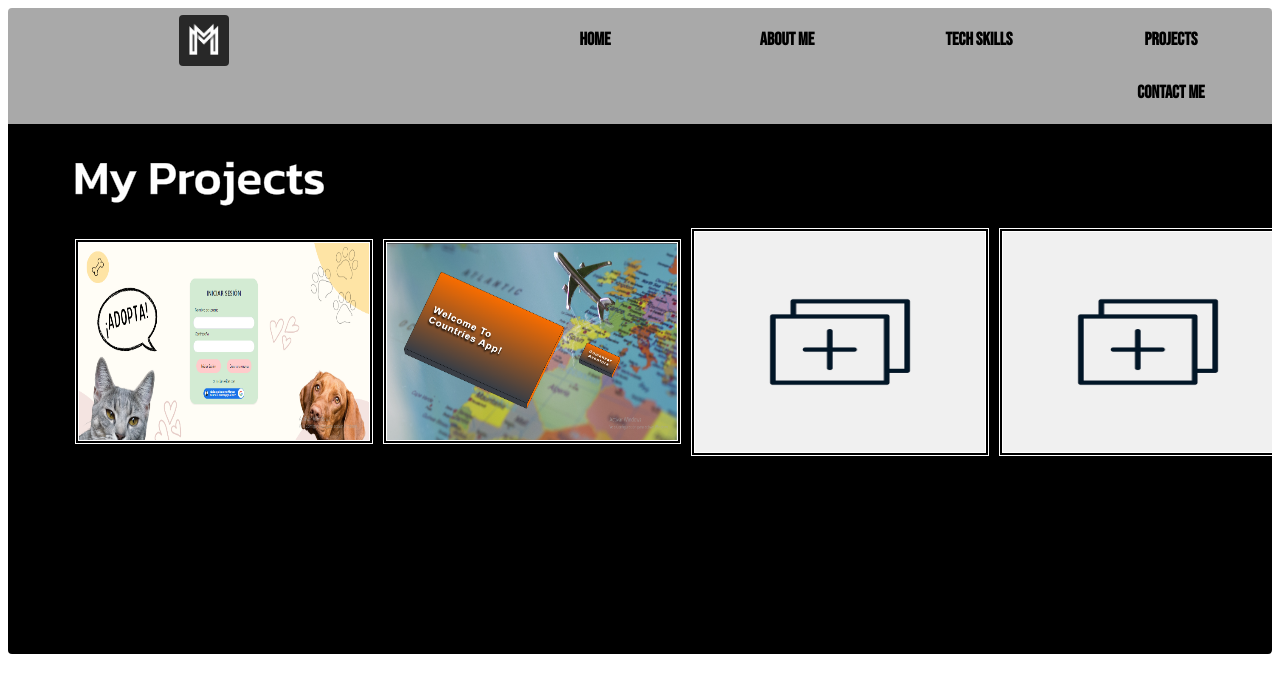
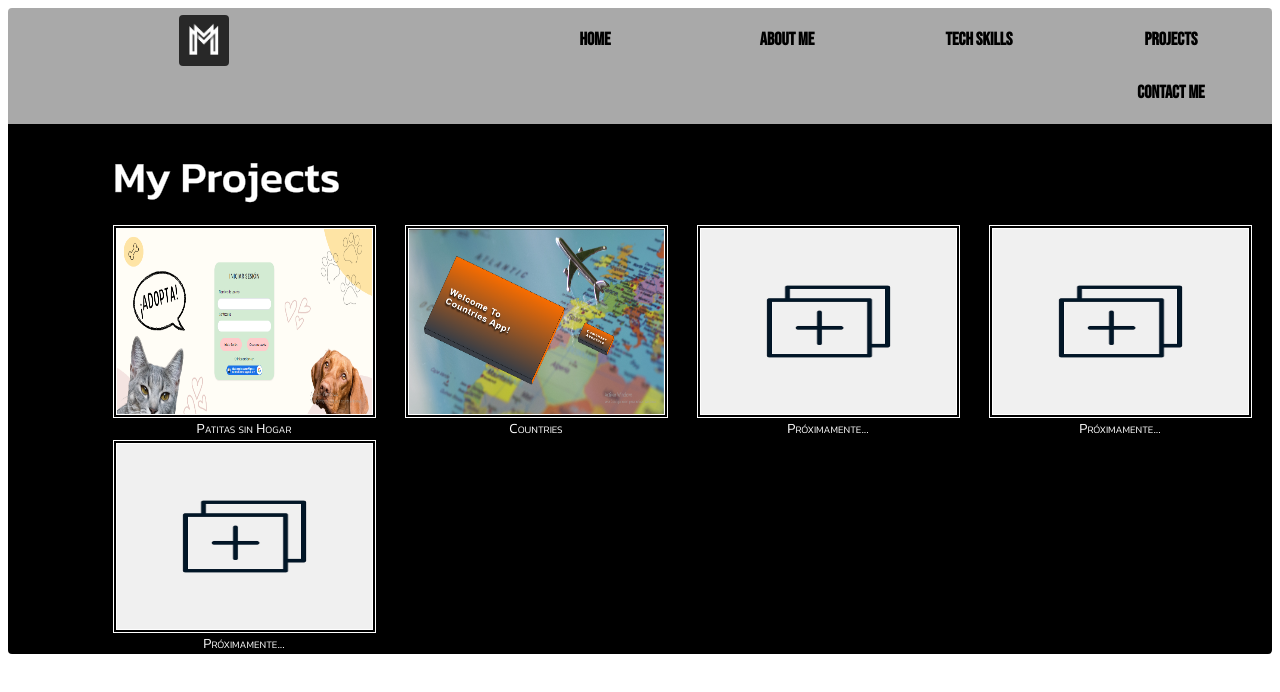
Before and after one commit to MarcosMoreno0912/Portfolio_Marcos, a React (Vite) app in the folder Client/: page / in a window 1280 px wide. Both pictures are taken after a click on the button "Projects". Shown: the top 692 px of the page. Built offline with nearby package versions, Linux system fonts and the light colour scheme.

Commit message:
css projects

```diff
--- a/Client/src/views/Projects/Project.module.css
+++ b/Client/src/views/Projects/Project.module.css
@@ -13,38 +13,47 @@
 	height: 530px;
 }
 
-.containerP .cardP {
+.containerP .imgContainer {
+	display: flex;
+	flex-wrap: wrap;
+	flex-direction: row;
+	height: 430px;
+	width: 1200px;
+	margin-left: 95px;
+}
+
+.containerP .imgContainer .cardP {
 	display: flex;
 	flex-wrap: wrap;
 	flex-direction: column;
 	justify-content: center;
 	align-content: center;
-	margin-top: 30px;
-	margin-right: 800px;
-	height: 205px;
-	width: 275px;
-	margin-left: 535px;
-	margin-bottom: 210px;
+	margin-right: 10px;
+	height: 215px;
+	width: 282px;
 }
 
-.containerP .cardP img {
-	height: 220px;
-	width: 290px;
+.containerP .imgContainer .cardP img {
+	height: 185px;
+	width: 255px;
 	border: 4px double white;
-	margin-left: 10px;
 }
 
-.cardP img:hover {
+.containerP .imgContainer .cardP img:hover {
 	transform: scale(1.3);
 	transition: transform 0.3s ease;
 	cursor: pointer;
 }
 
 .containerP .title {
-	height: 100px;
+	display: flex;
+	flex-wrap: wrap;
+	flex-direction: column;
+	justify-content: center;
+	height: 80px;
 	width: 400px;
-	margin-right: 850px;
-	margin-left: 65px;
+	margin-left: 105px;
+	margin-bottom: 10px;
 }
 
 .containerP .title h1 {
@@ -55,9 +64,21 @@
 	align-content: flex-start;
 	color: white;
 	font-family: 'Kanit', sans-serif;
-	font-size: 3em;
+	font-size: 2.7em;
 	font-weight: 500;
 	margin-right: 1030px;
-	height: 70px;
-	width: 300px;
+	height: 60px;
+	width: 290px;
 }
+
+.containerP .imgContainer .cardP span {
+	display: flex;
+	flex-wrap: wrap;
+	flex-direction: column;
+	align-items: center;
+	color: white;
+	font-family: 'Kanit', sans-serif;
+	font-weight: 300;
+	font-size: 14px;
+	font-variant: small-caps;
+}
--- a/Client/src/views/Projects/Projects.jsx
+++ b/Client/src/views/Projects/Projects.jsx
@@ -3,6 +3,9 @@ import style from './Project.module.css';
 
 const Projects = () => {
 
+	const handleProjectClick = (url) => {
+		window.location.href = url
+	}
 
 	return (
 		<>
@@ -10,11 +13,28 @@ const Projects = () => {
 				<div className={style.title}>
 					<h1>My Projects</h1>
 				</div>
-				<div className={style.cardP}>
-					<img src="/projects/Portada-Patitas.png" alt="Patitas sin Hogar" />
-					<img src="/projects/portada-countries.png" alt="PI Countries" />
-					<img src="/projects/icono+.png" alt="Próximamente..." />
-					<img src="/projects/icono+.png" alt="Próximamente..." />
+				<div className={style.imgContainer}>
+					<div className={style.cardP}>
+						<img src="/projects/Portada-Patitas.png" alt="Patitas sin Hogar" onClick={() => handleProjectClick("https://henry-pf-git-main-rieraandres.vercel.app/")}/>
+						<span>Patitas sin Hogar</span>
+					</div>
+					<div className={style.cardP}>
+						<img src="/projects/portada-countries.png" alt="PI Countries" onClick={() => handleProjectClick("https://github.com/MarcosMoreno0912/PI_Countries_Marcos-")} />
+						<span>Countries</span>
+					</div>
+					<div className={style.cardP}>
+						<img src="/projects/icono+.png" alt="Próximamente..." />
+						<span>Próximamente...</span>
+					</div>
+					<div className={style.cardP}>
+						<img src="/projects/icono+.png" alt="Próximamente..." />
+				  	<span>Próximamente...</span>
+					</div>
+					<div className={style.cardP}>
+						<img src="/projects/icono+.png" alt="Próximamente..." />
+				  	<span>Próximamente...</span>
+					</div>
+
 				</div>
 			</div>
 		</>
```
